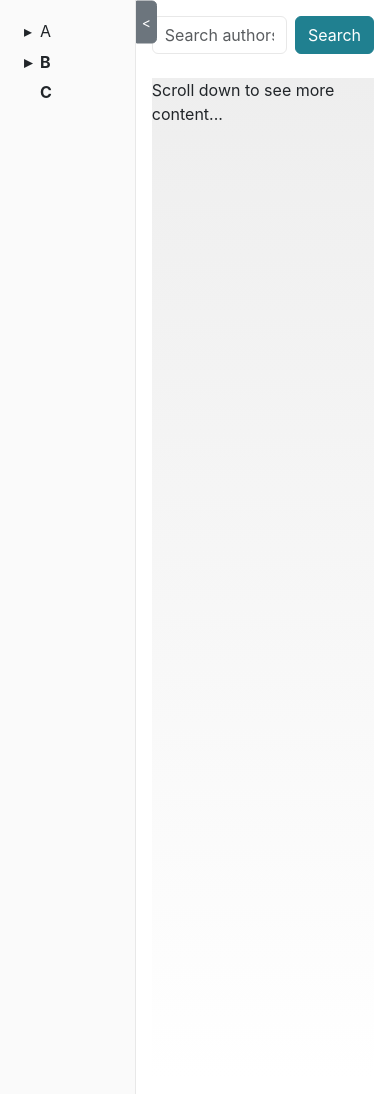
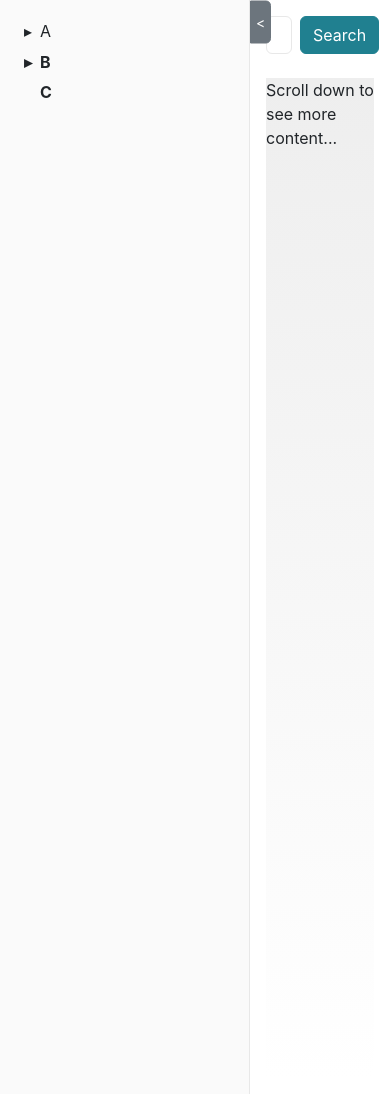
Before and after one commit to NLeech/Bookshelf, a Django app: page / in a window 390 px wide. Shown: the part 57-1151 px from the top of the page. Run offline with Django 5.2, Linux system fonts and the light colour scheme.

Commit message:
fix: enhance sidebar and content pane styles for improved layout and responsiveness

```diff
--- a/bookshelf/static/css/base.css
+++ b/bookshelf/static/css/base.css
@@ -160,22 +160,6 @@ body {
     overflow: hidden;
 }
 
-.sidebar-pane {
-    width: 100px;
-    height: 100%;
-    overflow-y: auto;
-    border-right: 1px solid var(--bs-border-color);
-    background-color: var(--bs-light);
-    padding: 1rem;
-}
-
-.content-pane {
-    flex-grow: 1;
-    height: 100%;
-    overflow-y: auto;
-    padding: 1rem;
-}
-
 /* Tree Structure Styles */
 .tree-list {
     list-style: none;
@@ -220,9 +204,24 @@ body {
 
 /* Collapsible Sidebar Logic */
 .sidebar-pane {
+    width: 250px;
+    height: 100%;
+    overflow-y: auto;
+    border-right: 1px solid var(--bs-border-color);
+    background-color: var(--bs-light);
+    padding: 1rem;
+    flex-shrink: 0;
     transition: margin-left 0.3s ease, width 0.3s ease, padding 0.3s ease, opacity 0.3s ease;
-    width: 200px;
     opacity: 1;
+}
+
+.content-pane {
+    flex-grow: 1;
+    min-width: 0;
+    height: 100%;
+    overflow-y: auto;
+    overflow-x: auto;
+    padding: 1rem;
 }
 
 .sidebar-pane.collapsed {
```
